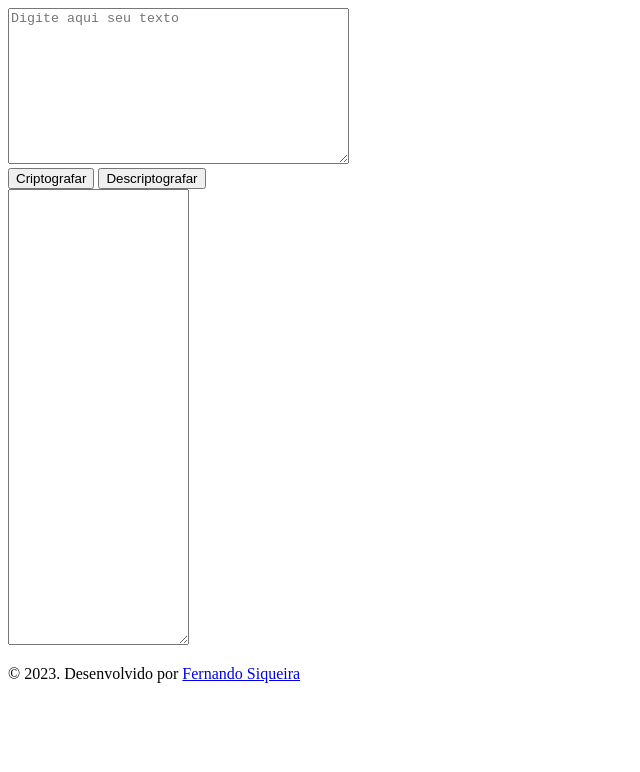
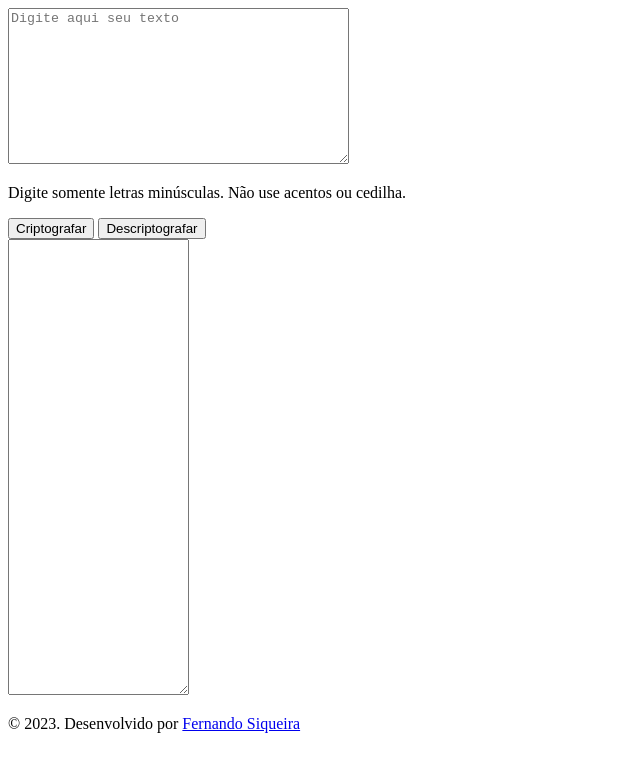
Before and after one commit to fesiq/challenge-one-text-decoder, a plain HTML site: page index.html in a window 1280 px wide. Shown: the whole page, without its empty margins (0-640 px from the left). Drawn offline with Linux system fonts and the light colour scheme.

Commit message:
informação de instrução entre o texto e os botões

```diff
--- a/index.html
+++ b/index.html
@@ -10,6 +10,11 @@
     <main>
         <section class="entrada-encriptador">
             <textarea id="entrada-texto" cols="40" rows="10" placeholder="Digite aqui seu texto"></textarea>
+
+            <div class="info">
+                <p>Digite somente letras minúsculas. Não use acentos ou cedilha.</p>
+            </div>
+
             <div class="botoes-entrada">
                 <button class="btn-encriptar">Criptografar</button>
                 <button class="btn-desencriptar">Descriptografar</button>
```
